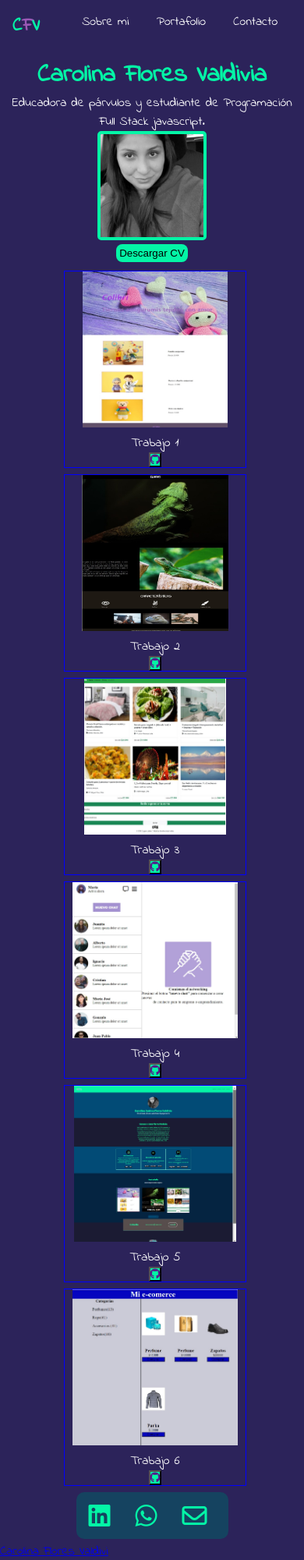
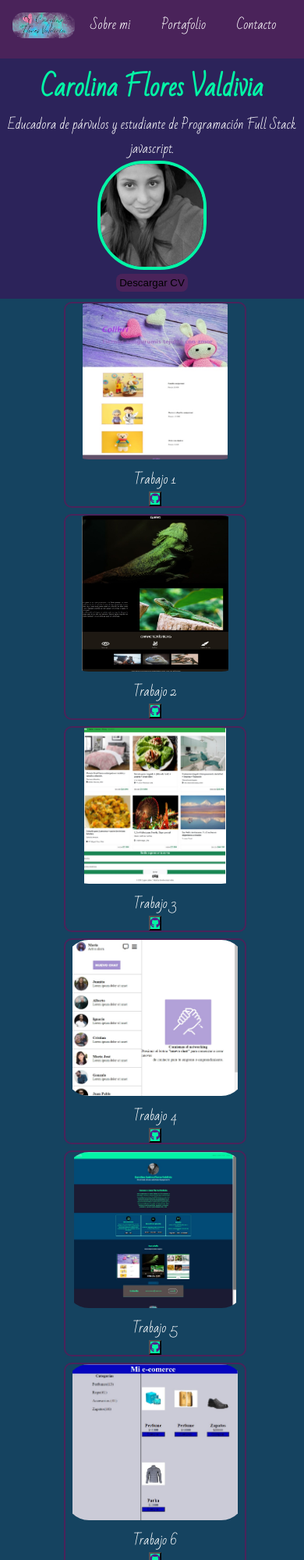
Before and after one commit to CaroFloVal/Prueba_animacionesCSS, a plain HTML site: page index.html in a window 390 px wide. Shown: the top 2000 px of the page at 78% size. Drawn offline with Linux system fonts and the light colour scheme; a web font is replaced by a local one.

Commit message:
versión mobile lista

```diff
--- a/assets/css/style.css
+++ b/assets/css/style.css
@@ -6,7 +6,7 @@
 
 /* Versión mobile */
 body{
-    font-family:  "Indie Flower", cursive;
+    font-family: "Bad Script", cursive;
     width: 100vw;
     height: 100vh;
     background-color: #2C235A;
@@ -14,17 +14,16 @@ body{
 }
 /* Barra de navegacion */
 
-.brand h2{
-    color: 	#04f5a6;
-}
-.brand h2 span{
-    color:#9B59B6
+.brand img {
+    width: 80px;
+    border-radius: 14px;
 }
 .navbar {
     grid-area: nav;
     display: flex;
     justify-content: space-between;
     padding: 1em;
+    background-color: #4A235A;
 }
 .menu {
     display: flex;
@@ -56,10 +55,6 @@ h1 {
     color:#04f5a6 ;
 }
 
-h1 span {
-    color: 	#9B59B6;
-
-}
 .hero p {
     text-align: center;
 }
@@ -70,11 +65,11 @@ h1 span {
     border-radius: 8px;
     margin-top: 5px;
     cursor:pointer;
-    background-color: 	#04f5a6;
+    background-color: 	#4A235A;
 }
 
 .descargar_cv:hover {
-    background-color: #9B59B6;
+    background-color: #04f5a6;
 }
 
 .info {
@@ -87,7 +82,7 @@ h1 span {
 .info img {
     width: 140px;
     border: 4px solid #04f5a6;
-    border-radius: 5px;
+    border-radius: 60px;
     align-items: center;
 }
 
@@ -95,6 +90,7 @@ h1 span {
 
 main {
     grid-area: main;
+    background-color: #154360;
 
 }
 .galeria{
@@ -115,12 +111,14 @@ main {
     flex-wrap: wrap;
     flex-grow: 1;
     margin: 4px;
-    border: solid 1px #0000ff;
+    border: solid 2px #4A235A;
+    border-radius: 10px;
 }
 .tarjeta img{
     width: 100%;
     object-fit: contain;
     height: 200px;
+    border-radius: 30px;
 
 }
 .contenido{
@@ -142,13 +140,14 @@ section {
 }
 
 .container {
-    background-color:#154360;
+    background-color:#4A235A;
     width: 50%;
     height: 60px;
     color: #04f5a6;
     border-radius: 10px;
     display: flex;
     align-items: center;
+    justify-content: center;
     margin: 4px;
 }
 
@@ -160,7 +159,17 @@ section {
 
 footer {
     grid-area: footer;
+    background-color: #4A235A;
+    color: #04f5a6;
     display: flex;
+    justify-content: center;
+    align-items: center;
+    height: 32px;
+
+}
+footer p {
+    text-align: center;
+    text-decoration: none;
 }
 
 .grid-container {
@@ -168,3 +177,5 @@ footer {
     grid-template-areas: "nav" "hero" "main" "section" "footer";
     grid-template-columns: 1fr;
 }
+
+/* versión de escritorio */
--- a/index.html
+++ b/index.html
@@ -8,7 +8,7 @@
     <!-- Fuente -->
     <link rel="preconnect" href="https://fonts.googleapis.com">
     <link rel="preconnect" href="https://fonts.gstatic.com" crossorigin>
-    <link href="https://fonts.googleapis.com/css2?family=Indie+Flower&family=Montserrat+Alternates:ital,wght@0,100;0,200;0,300;0,400;0,500;0,600;0,700;0,800;0,900;1,100;1,200;1,300;1,400;1,500;1,600;1,700;1,800;1,900&family=Quicksand:wght@300..700&family=Rubik+Dirt&display=swap" rel="stylesheet">
+    <link href="https://fonts.googleapis.com/css2?family=Bad+Script&family=Indie+Flower&family=Montserrat+Alternates:ital,wght@0,100;0,200;0,300;0,400;0,500;0,600;0,700;0,800;0,900;1,100;1,200;1,300;1,400;1,500;1,600;1,700;1,800;1,900&family=Quicksand:wght@300..700&family=Rubik+Dirt&display=swap" rel="stylesheet">
     <!-- Favicon -->
     <link rel="icon" type="image/x-icon" href="assets/img/favicon-32x32.png">
     <title>Portafolio</title>
@@ -19,7 +19,7 @@
     <header>
         <nav class="navbar">
             <div class="brand">
-                <h2>C<span>F</span>V</h2>
+                <img src="assets/img/logo.png" alt="logo">
             </div>
             <ul class="menu">
                 <li>
@@ -122,16 +122,18 @@
             <div>
                 <a href="https://wa.me/+56997375300">
                 <i class="fa-brands fa-2x fa-whatsapp"></i>
+                </a>
             </div>
             <div>
                 <a href="mailto:c.floresvaldivia@hotmail.com">
                 <i class="fa-regular fa-2x fa-envelope"></i>
+                </a>
             </div>
 
         </div>
     </section>
     <footer>
-        Carolina Flores Valdivi
+       <h6>Carolina Flores Valdivia</h6>
     </footer>
 
     </div>
```
